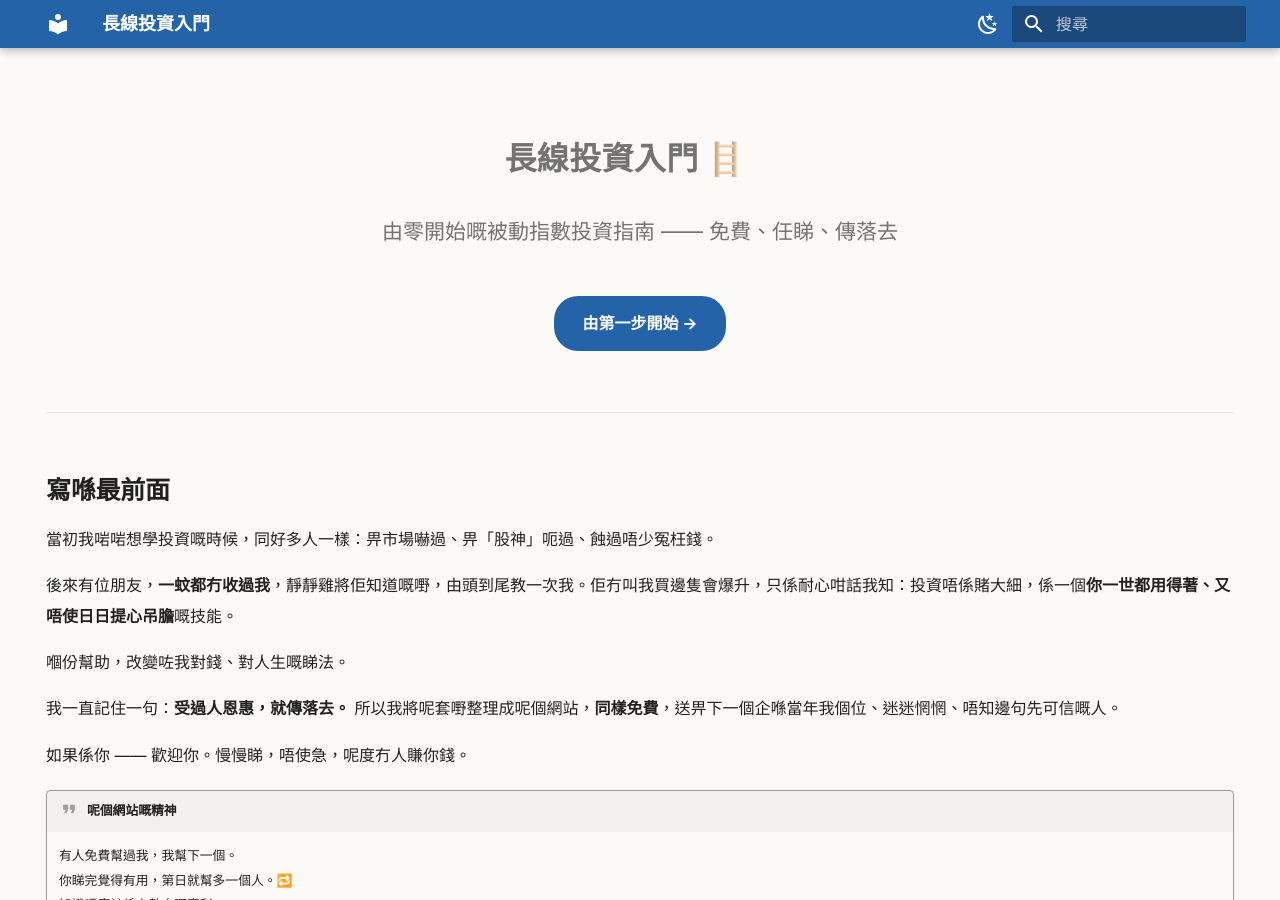
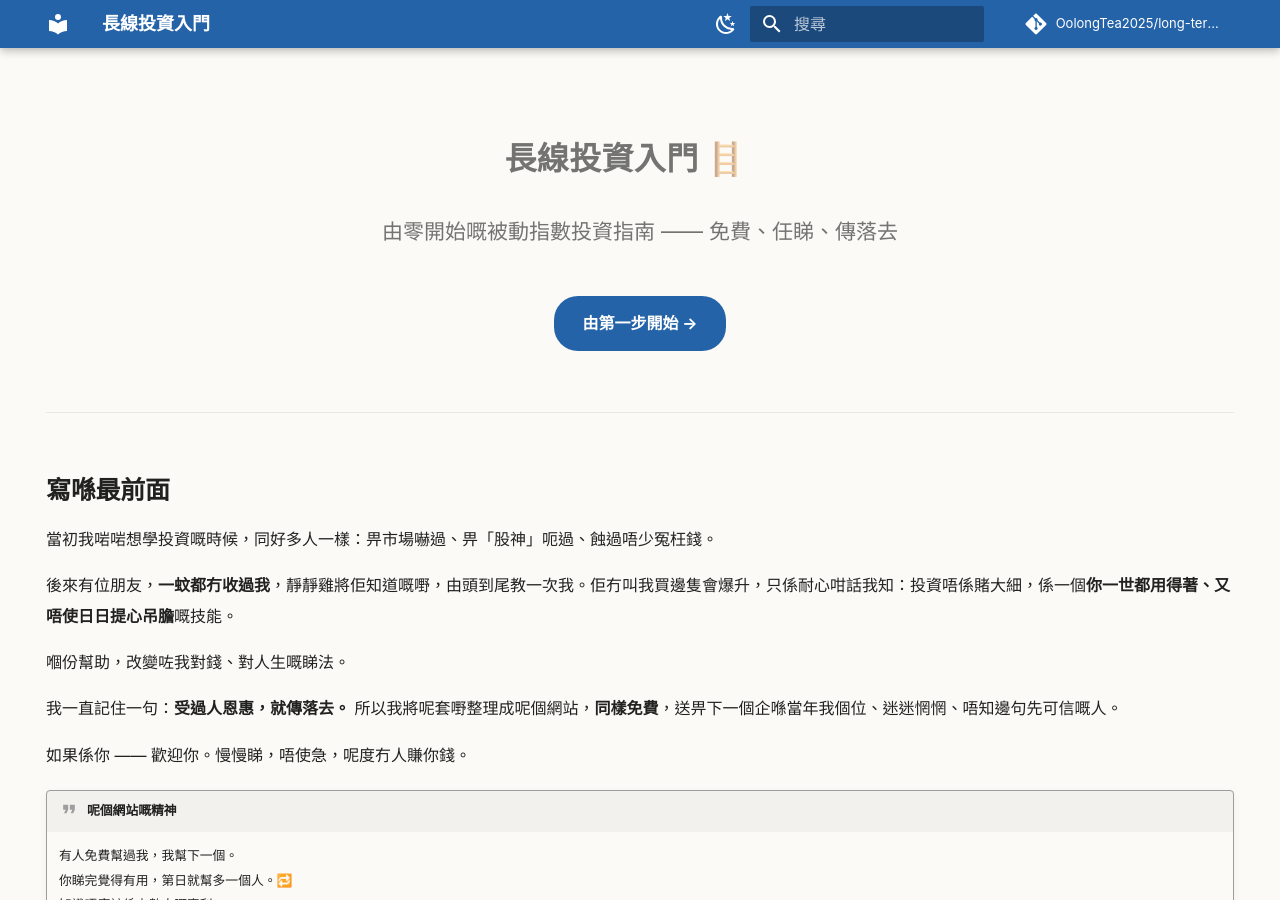
Before and after one commit to OolongTea2025/long-term-investing, an MkDocs documentation site: the page built from docs/index.md, in a window 1280 px wide and 900 px high. Built offline with MkDocs 1.6.1 and Material for MkDocs 9.7.7, drawn with Linux system fonts in a browser that asks for light colours; comment, search, counter and statistics services are not loaded; part of the change alters nothing that is shown.

Commit message:
轉 public:加返 repo_url / repo_name
Co-Authored-By: Claude Opus 5 <noreply@anthropic.com>

```diff
--- a/mkdocs.yml
+++ b/mkdocs.yml
@@ -2,10 +2,8 @@ site_name: 長線投資入門
 site_description: 由零開始嘅被動指數投資指南 — 免費、任睇、傳承落去
 site_author: 一生只活一次
 site_url: https://OolongTea2025.github.io/long-term-investing/
-# repo 而家係 private,所以未加 repo_url —— 轉 public 之後再 uncomment 呢兩行,
-# 唔係嘅話網站上面個 GitHub 連結會俾訪客撞 404。
-# repo_url: https://github.com/OolongTea2025/long-term-investing
-# repo_name: OolongTea2025/long-term-investing
+repo_url: https://github.com/OolongTea2025/long-term-investing
+repo_name: OolongTea2025/long-term-investing
 
 theme:
   name: material
```
